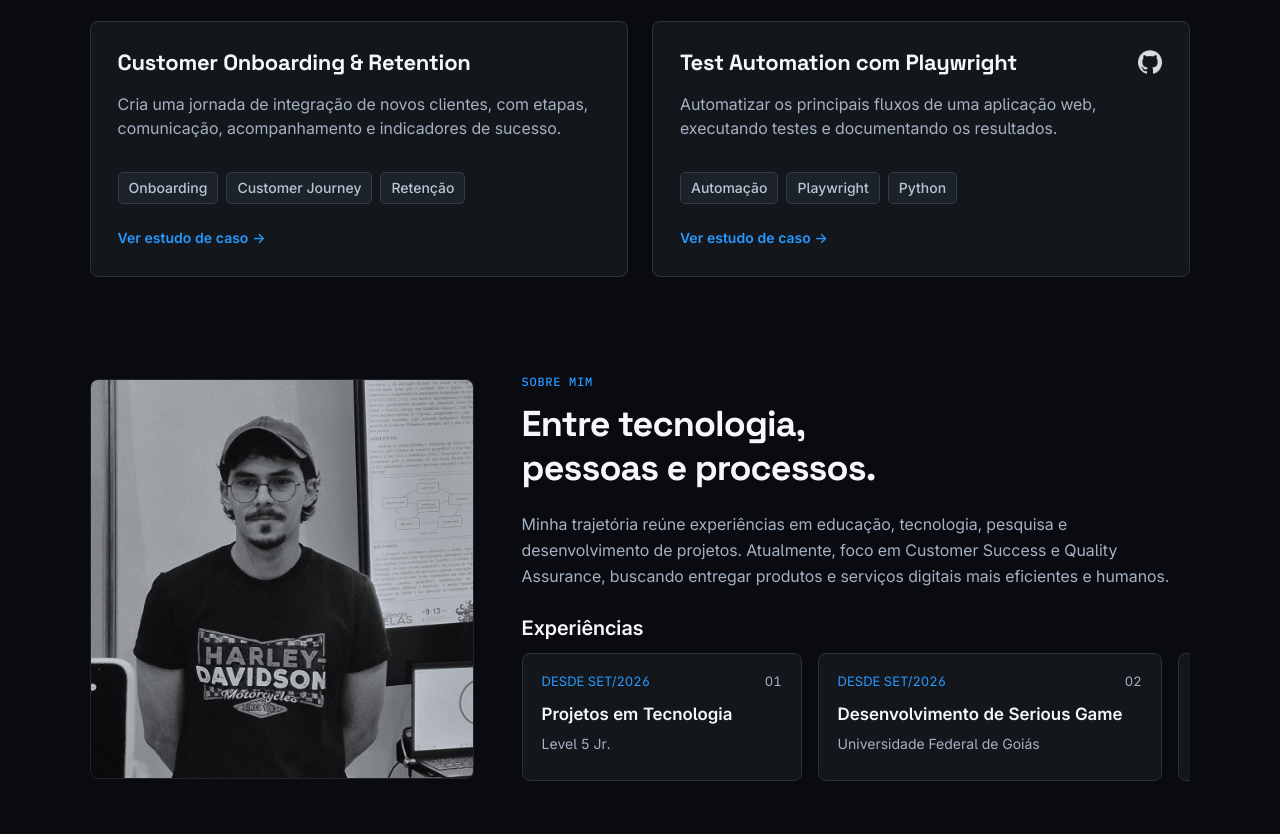
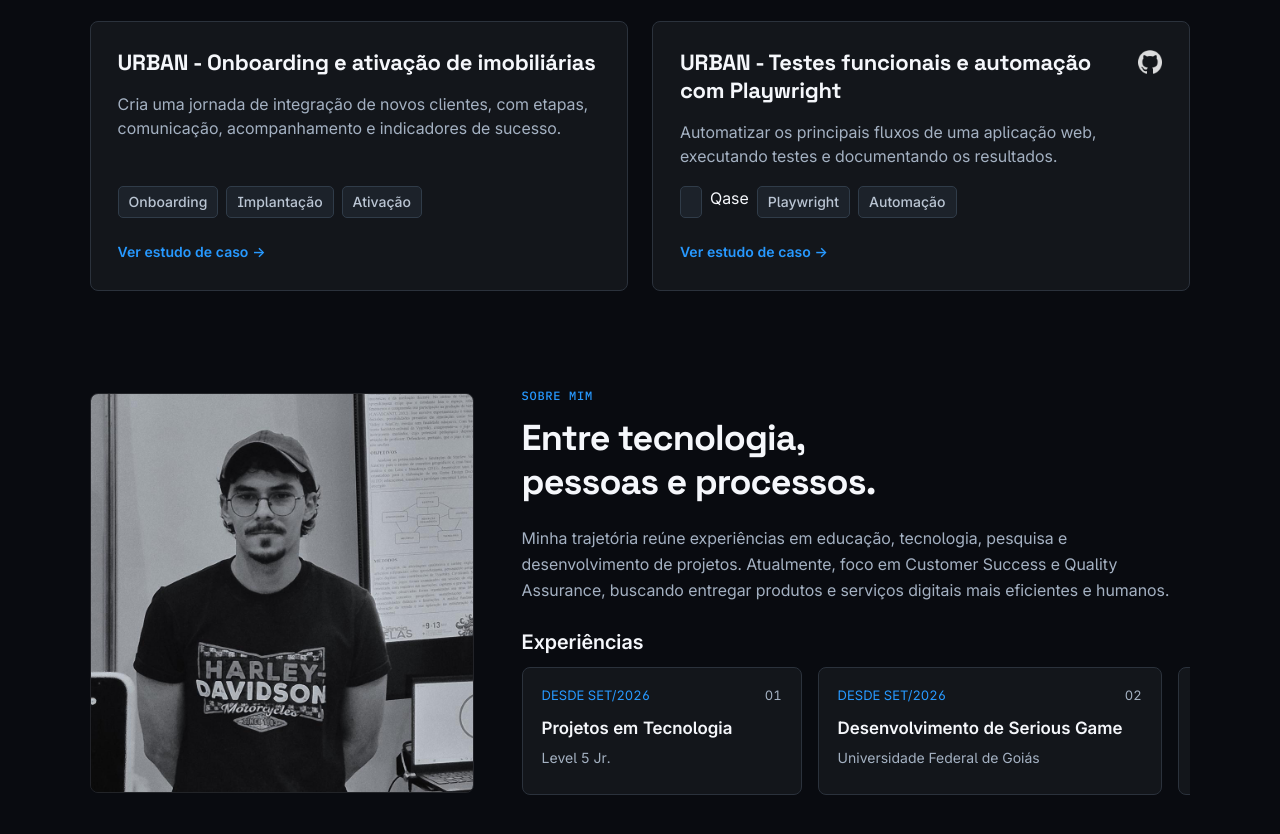
Before and after one commit to pedroalbuqu3rque/portfolio, a plain HTML site: page index.html in a window 1280 px wide. Shown: the part 1379-2213 px from the top of the page. Drawn offline with Linux system fonts and the light colour scheme.

Commit message:
atualiza projetos

```diff
--- a/index.html
+++ b/index.html
@@ -101,15 +101,15 @@
           <a class="text-button" href="estudos/testes-manuais.html" aria-label="Ver estudo de caso — Manual Testing &amp; Bug Reporting">Ver estudo de caso →</a>
         </article>
         <article class="project panel">
-          <div class="project-heading"><h3>Customer Onboarding &amp; Retention</h3></div>
+          <div class="project-heading"><h3><b>URBAN</b> - Onboarding e ativação de imobiliárias</h3></div>
           <p>Cria uma jornada de integração de novos clientes, com etapas, comunicação, acompanhamento e indicadores de sucesso.</p>
-          <ul class="tags"><li>Onboarding</li><li>Customer Journey</li><li>Retenção</li></ul>
+          <ul class="tags"><li>Onboarding</li><li>Implantação</li><li>Ativação</li></ul>
           <a class="text-button" href="estudos/onboarding.html" aria-label="Ver estudo de caso — Customer Onboarding &amp; Retention">Ver estudo de caso →</a>
         </article>
         <article class="project panel">
-          <div class="project-heading"><h3>Test Automation com Playwright</h3><img src="assets/github.png" width="24" height="24" alt=""></div>
+          <div class="project-heading"><h3><b>URBAN</b> - Testes funcionais e automação com Playwright</h3><img src="assets/github.png" width="24" height="24" alt=""></div>
           <p>Automatizar os principais fluxos de uma aplicação web, executando testes e documentando os resultados.</p>
-          <ul class="tags"><li>Automação</li><li>Playwright</li><li>Python</li></ul>
+          <ul class="tags"><li></li>Qase<li>Playwright</li><li>Automação</li></ul>
           <a class="text-button" href="estudos/automacao.html" aria-label="Ver estudo de caso — Test Automation com Playwright">Ver estudo de caso →</a>
         </article>
       </div>
```
